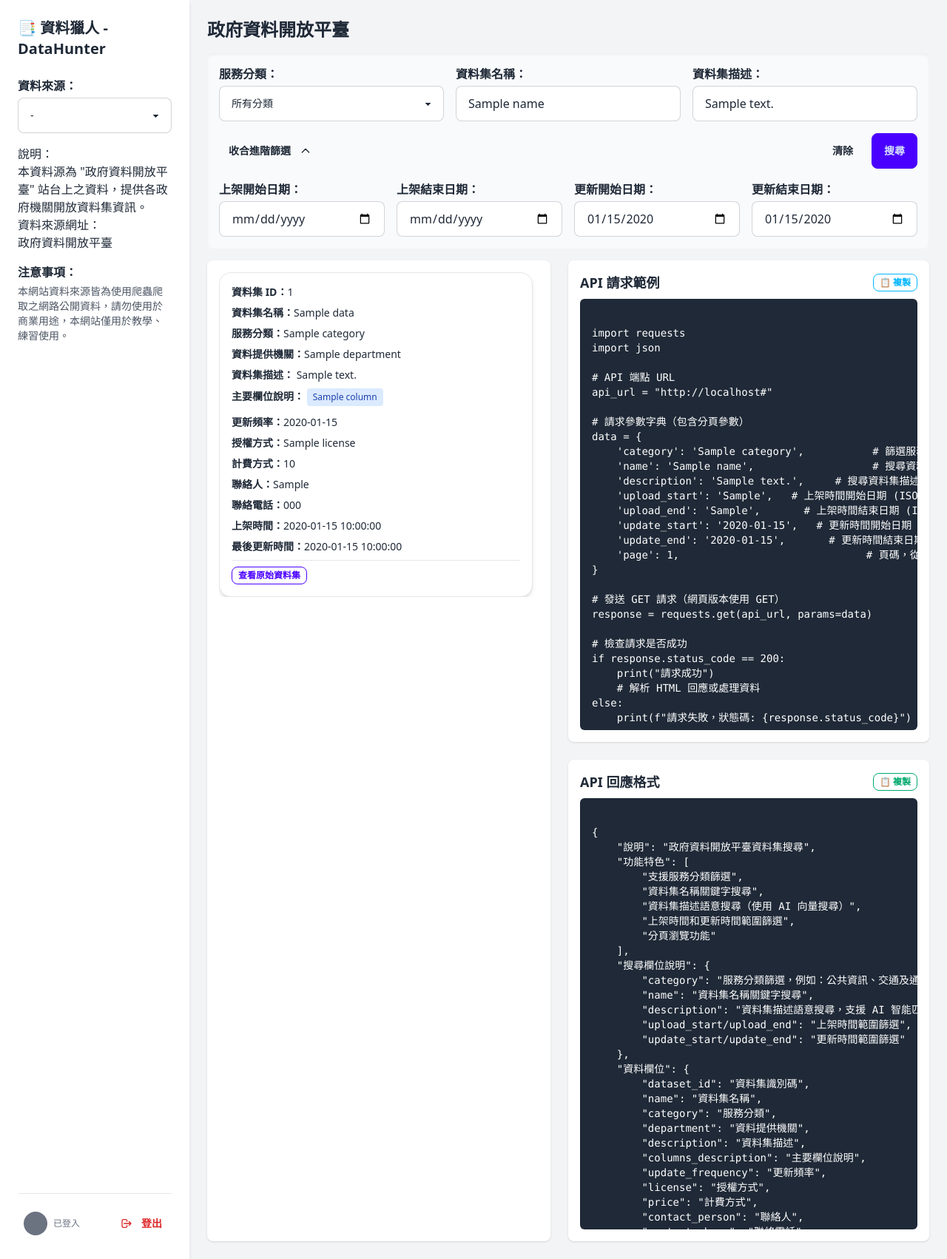
After one commit to nickchen1998/DataHunter, a Django app: template templates/gov_datas.html in a window 1280 px wide. The commit adds this page. Shown: the whole page at 74% size. Run offline with Django 5.2, Linux system fonts and the light colour scheme; the template is opened without the code that fills it: most values are stand-ins (such as "Sample title", 1, 10 or a date in 2020); style sheets or scripts are compiled from the project's sources.

Commit message:
refactor: implement dataset and symptom model enhancements and routing
- Added a new URL pattern for gov-data with a list view endpoint
- Implemented a function to parse and convert date strings to datetime objects with multiple format support
- Updated dataset crawling task to parse date strings and store them as datetime objects
- Added database migration to alter dataset category field with an index
- Introduced migration to convert existing time string fields to datetime fields, including data transformation and field renaming
- Added a migration to alter dataset update_time and upload_time fields to DateTimeField with null support
- Refined the Dataset model to store upload_time and update_time as DateTimeField instead of CharField
- Created a utility module for building dataset querysets with filtering based on categories, name, description, upload and update time ranges
- Developed a ListView to display datasets with filtering options, pagination, and context data for filter controls and current filters
- Expanded the HTML template to include a new option in the site switcher for government data platform
- Updated static package dependencies to newer versions
- Removed created_at field from symptom model
- Added a new URL pattern for listing symptoms
- Created a new migration file to remove the created_at field from symptom model
- Added a new URL pattern for gov-data list view
- Enhanced the main template to include a select menu option for government data platform in navigation

Signed-off-by: nick <nickchen1998@gmail.com>

```diff
--- a/DataHunter/urls.py
+++ b/DataHunter/urls.py
@@ -23,4 +23,5 @@ urlpatterns = [
     path('profile/', include('profiles.urls')),
     path('admin/', admin.site.urls),
     path('symptoms/', include('symptoms.urls')),
+    path('gov-data/', include('gov_datas.urls')),
 ]
--- a/gov_datas/models.py
+++ b/gov_datas/models.py
@@ -6,7 +6,7 @@ class Dataset(models.Model):
     dataset_id = models.IntegerField(unique=True, verbose_name="資料集識別碼")
     url = models.URLField(verbose_name="資料集網址")
     name = models.CharField(max_length=255, verbose_name="資料集名稱")
-    category = models.CharField(max_length=100, verbose_name="服務分類")
+    category = models.CharField(max_length=100, verbose_name="服務分類", db_index=True)
     description = models.TextField(null=True, blank=True, verbose_name="資料集描述")
     columns_description = models.JSONField(models.CharField(max_length=100))
     department = models.CharField(max_length=100, verbose_name="提供機關")
@@ -15,8 +15,8 @@ class Dataset(models.Model):
     price = models.CharField(max_length=100, verbose_name="計費方式")
     contact_person = models.CharField(max_length=100, null=True, blank=True, verbose_name="聯絡人姓名")
     contact_phone = models.CharField(max_length=50, null=True, blank=True, verbose_name="聯絡人電話")
-    upload_time = models.CharField(max_length=50, null=True, blank=True, verbose_name="上架日期")
-    update_time = models.CharField(max_length=50, null=True, blank=True, verbose_name="詮釋資料更新時間")
+    upload_time = models.DateTimeField(null=True, blank=True, verbose_name="上架日期")
+    update_time = models.DateTimeField(null=True, blank=True, verbose_name="詮釋資料更新時間")
     description_embeddings = VectorField(
         dimensions=1536,
         help_text="基於 rag_description 欄位並使用 OpenAI text-embedding-3-small 產生向量。"
--- /dev/null
+++ b/gov_datas/urls.py
@@ -0,0 +1,6 @@
+from django.urls import path
+from .views import GovDataDatasetListView
+
+urlpatterns = [
+    path('list/', GovDataDatasetListView.as_view(), name='gov_data_list'),
+]
--- a/package.json
+++ b/package.json
@@ -7,7 +7,7 @@
     "build-css-prod": "tailwindcss -i ./static/css/input.css -o ./static/css/output.css --minify"
   },
   "devDependencies": {
-    "tailwindcss": "^3.4.0",
-    "daisyui": "^4.12.10"
+    "daisyui": "^4.12.24",
+    "tailwindcss": "^3.4.17"
   }
 }
--- a/symptoms/models.py
+++ b/symptoms/models.py
@@ -18,7 +18,6 @@ class Symptom(models.Model):
 
     question_time = models.DateTimeField(help_text="網站上的患者提問時間。")
     answer_time = models.DateTimeField(help_text="網站上的醫師回答時間。")
-    created_at = models.DateTimeField(auto_now_add=True)
 
     question_embeddings = VectorField(
         dimensions=1536,
--- /dev/null
+++ b/templates/gov_datas.html
@@ -0,0 +1,346 @@
+{% extends 'home.html' %}
+
+{% block source-description %}
+    <p>說明：</p>
+    <p>本資料源為 "政府資料開放平臺" 站台上之資料，提供各政府機關開放資料集資訊。</p>
+    <p> </p>
+    <p>資料來源網址：</p>
+    <p><a href="https://data.gov.tw/" target="_blank">政府資料開放平臺</a></p>
+{% endblock %}
+
+{% block source-name %}
+    <h2>政府資料開放平臺</h2>
+{% endblock %}
+
+{% block filter_section %}
+    <form method="get" action="{% url 'gov_data_list' %}" class="bg-gray-50 p-4 rounded-lg shadow-inner mb-4">
+        <!-- 第一行：基本搜尋欄位 -->
+        <div class="grid grid-cols-1 md:grid-cols-2 lg:grid-cols-3 gap-4">
+            <div>
+                <label for="category-select" class="block font-semibold mb-1">服務分類：</label>
+                <select id="category-select" name="category" class="select select-bordered w-full">
+                    <option value="">所有分類</option>
+                    {% for cat in categories %}
+                        <option value="{{ cat }}" {% if cat == category %}selected{% endif %}>{{ cat }}</option>
+                    {% endfor %}
+                </select>
+            </div>
+            <div>
+                <label for="name-input" class="block font-semibold mb-1">資料集名稱：</label>
+                <input id="name-input" type="text" name="name" value="{{ name }}" placeholder="資料集名稱關鍵字"
+                       class="input input-bordered w-full"/>
+            </div>
+            <div>
+                <label for="description-input" class="block font-semibold mb-1">資料集描述：</label>
+                <input id="description-input" type="text" name="description" value="{{ description }}" placeholder="資料集描述關鍵字"
+                       class="input input-bordered w-full"/>
+            </div>
+        </div>
+
+        <!-- 展開/收合按鈕 -->
+        <div class="mt-4 flex justify-between items-center">
+            <button type="button" id="toggle-advanced-filters" class="btn btn-ghost btn-sm">
+                <span id="toggle-text">展開進階篩選</span>
+                <svg id="toggle-icon" class="w-4 h-4 ml-1 transition-transform duration-200" fill="none" stroke="currentColor" viewBox="0 0 24 24">
+                    <path stroke-linecap="round" stroke-linejoin="round" stroke-width="2" d="M19 9l-7 7-7-7"></path>
+                </svg>
+            </button>
+
+            <!-- 搜尋按鈕區域 - 始終可見 -->
+            <div class="flex gap-2">
+                <a href="{% url 'gov_data_list' %}" class="btn btn-ghost">清除</a>
+                <button type="submit" class="btn btn-primary">搜尋</button>
+            </div>
+        </div>
+
+        <!-- 進階篩選區域 - 可摺疊 -->
+        <div id="advanced-filters" class="hidden mt-4">
+            <div class="grid grid-cols-1 md:grid-cols-2 lg:grid-cols-4 gap-4">
+                <div>
+                    <label for="upload-start" class="block font-semibold mb-1">上架開始日期：</label>
+                    <input id="upload-start" type="date" name="upload_start" value="{{ upload_start }}"
+                           class="input input-bordered w-full"/>
+                </div>
+                <div>
+                    <label for="upload-end" class="block font-semibold mb-1">上架結束日期：</label>
+                    <input id="upload-end" type="date" name="upload_end" value="{{ upload_end }}"
+                           class="input input-bordered w-full"/>
+                </div>
+                <div>
+                    <label for="update-start" class="block font-semibold mb-1">更新開始日期：</label>
+                    <input id="update-start" type="date" name="update_start" value="{{ update_start }}"
+                           class="input input-bordered w-full"/>
+                </div>
+                <div>
+                    <label for="update-end" class="block font-semibold mb-1">更新結束日期：</label>
+                    <input id="update-end" type="date" name="update_end" value="{{ update_end }}"
+                           class="input input-bordered w-full"/>
+                </div>
+            </div>
+        </div>
+    </form>
+{% endblock %}
+
+{% block data-table %}
+    <div class="data-table max-h-[75vh] overflow-y-auto pr-2 space-y-4">
+        {% if object_list %}
+            {% for data in object_list %}
+                <div class="card shadow-md bg-white p-4 border border-gray-200">
+                    <div class="space-y-2 text-sm text-gray-800">
+                        <div><span class="font-semibold">資料集 ID：</span>{{ data.dataset_id }}</div>
+                        <div><span class="font-semibold">資料集名稱：</span>{{ data.name }}</div>
+                        <div><span class="font-semibold">服務分類：</span>{{ data.category }}</div>
+                        <div><span class="font-semibold">資料提供機關：</span>{{ data.department }}</div>
+
+                        <!-- 資料集描述欄 -->
+                        <div>
+                            <span class="font-semibold">資料集描述：</span>
+                            {% if data.description|length > 100 %}
+                                <span id="description-preview-{{ data.dataset_id }}">{{ data.description|slice:":100" }}...</span>
+                                <span id="description-full-{{ data.dataset_id }}" class="hidden">{{ data.description }}</span>
+                                <button data-id="{{ data.dataset_id }}" data-field="description"
+                                        class="btn btn-xs btn-outline btn-info ml-2 toggle-button">展開
+                                </button>
+                            {% else %}
+                                {{ data.description }}
+                            {% endif %}
+                        </div>
+
+                        <div><span class="font-semibold">主要欄位說明：</span>
+                            {% if data.columns_description %}
+                                {% for column in data.columns_description %}
+                                    <span class="inline-block bg-blue-100 text-blue-800 px-2 py-1 rounded text-xs mr-1 mb-1">{{ column }}</span>
+                                {% endfor %}
+                            {% else %}
+                                無
+                            {% endif %}
+                        </div>
+                        <div><span class="font-semibold">更新頻率：</span>{{ data.update_frequency }}</div>
+                        <div><span class="font-semibold">授權方式：</span>{{ data.license }}</div>
+                        <div><span class="font-semibold">計費方式：</span>{{ data.price }}</div>
+
+                        {% if data.contact_person %}
+                        <div><span class="font-semibold">聯絡人：</span>{{ data.contact_person }}</div>
+                        {% endif %}
+
+                        {% if data.contact_phone %}
+                        <div><span class="font-semibold">聯絡電話：</span>{{ data.contact_phone }}</div>
+                        {% endif %}
+
+                        <div><span class="font-semibold">上架時間：</span>{{ data.upload_time|date:"Y-m-d H:i:s" }}</div>
+                        <div><span class="font-semibold">最後更新時間：</span>{{ data.update_time|date:"Y-m-d H:i:s" }}</div>
+
+                        <!-- 操作按鈕區域 -->
+                        <div class="pt-2 border-t border-gray-200">
+                            <a href="{{ data.url }}" target="_blank" class="btn btn-xs btn-outline btn-primary">
+                                查看原始資料集
+                            </a>
+                        </div>
+                    </div>
+                </div>
+            {% endfor %}
+        {% else %}
+            <div class="card shadow-md bg-white p-4 border border-gray-200">
+                <div class="space-y-2 text-sm text-gray-800">
+                    <div><span class="font-semibold">資料集 ID：</span>1</div>
+                    <div><span class="font-semibold">資料集名稱：</span>測試資料集</div>
+                    <div><span class="font-semibold">服務分類：</span>測試分類</div>
+                    <div><span class="font-semibold">資料提供機關：</span>測試機關</div>
+                    <div><span class="font-semibold">資料集描述：</span>這是一個測試資料集的描述</div>
+                    <div><span class="font-semibold">主要欄位說明：</span>測試欄位說明</div>
+                    <div><span class="font-semibold">更新頻率：</span>每日</div>
+                    <div><span class="font-semibold">授權方式：</span>政府資料開放授權條款</div>
+                    <div><span class="font-semibold">計費方式：</span>免費</div>
+                    <div><span class="font-semibold">上架時間：</span>2024-01-01 12:00:00</div>
+                    <div><span class="font-semibold">最後更新時間：</span>2024-01-01 12:00:00</div>
+                </div>
+            </div>
+        {% endif %}
+    </div>
+{% endblock %}
+
+{% block pagination %}
+    {% if is_paginated %}
+        <div class="flex justify-center mt-6">
+            <div class="join">
+                {% if page_obj.has_previous %}
+                    <a href="?{% for key, value in request.GET.items %}{% if key != 'page' %}{{ key }}={{ value }}&{% endif %}{% endfor %}page=1" class="join-item btn">«</a>
+                    <a href="?{% for key, value in request.GET.items %}{% if key != 'page' %}{{ key }}={{ value }}&{% endif %}{% endfor %}page={{ page_obj.previous_page_number }}" class="join-item btn">‹</a>
+                {% endif %}
+
+                <span class="join-item btn btn-active">第 {{ page_obj.number }} 頁，共 {{ page_obj.paginator.num_pages }} 頁</span>
+
+                {% if page_obj.has_next %}
+                    <a href="?{% for key, value in request.GET.items %}{% if key != 'page' %}{{ key }}={{ value }}&{% endif %}{% endfor %}page={{ page_obj.next_page_number }}" class="join-item btn">›</a>
+                    <a href="?{% for key, value in request.GET.items %}{% if key != 'page' %}{{ key }}={{ value }}&{% endif %}{% endfor %}page={{ page_obj.paginator.num_pages }}" class="join-item btn">»</a>
+                {% endif %}
+            </div>
+        </div>
+    {% endif %}
+{% endblock %}
+
+{% block extra_js %}
+<script>
+document.addEventListener('DOMContentLoaded', function() {
+    // 進階篩選展開/收合功能
+    const toggleButton = document.getElementById('toggle-advanced-filters');
+    const advancedFilters = document.getElementById('advanced-filters');
+    const toggleText = document.getElementById('toggle-text');
+    const toggleIcon = document.getElementById('toggle-icon');
+
+    // 檢查是否有進階篩選條件，如果有則預設展開
+    const hasAdvancedFilters =
+        document.getElementById('upload-start').value ||
+        document.getElementById('upload-end').value ||
+        document.getElementById('update-start').value ||
+        document.getElementById('update-end').value;
+
+    if (hasAdvancedFilters) {
+        advancedFilters.classList.remove('hidden');
+        toggleText.textContent = '收合進階篩選';
+        toggleIcon.style.transform = 'rotate(180deg)';
+    }
+
+    toggleButton.addEventListener('click', function() {
+        const isHidden = advancedFilters.classList.contains('hidden');
+
+        if (isHidden) {
+            // 展開
+            advancedFilters.classList.remove('hidden');
+            toggleText.textContent = '收合進階篩選';
+            toggleIcon.style.transform = 'rotate(180deg)';
+        } else {
+            // 收合
+            advancedFilters.classList.add('hidden');
+            toggleText.textContent = '展開進階篩選';
+            toggleIcon.style.transform = 'rotate(0deg)';
+        }
+    });
+
+    // 日期驗證
+    const uploadStart = document.getElementById('upload-start');
+    const uploadEnd = document.getElementById('upload-end');
+    const updateStart = document.getElementById('update-start');
+    const updateEnd = document.getElementById('update-end');
+
+    function validateDateRange(startInput, endInput, rangeName) {
+        if (startInput.value && endInput.value) {
+            if (new Date(startInput.value) > new Date(endInput.value)) {
+                alert(`${rangeName}的開始日期不能晚於結束日期`);
+                endInput.value = '';
+            }
+        }
+    }
+
+    uploadStart.addEventListener('change', () => validateDateRange(uploadStart, uploadEnd, '上架時間'));
+    uploadEnd.addEventListener('change', () => validateDateRange(uploadStart, uploadEnd, '上架時間'));
+    updateStart.addEventListener('change', () => validateDateRange(updateStart, updateEnd, '更新時間'));
+    updateEnd.addEventListener('change', () => validateDateRange(updateStart, updateEnd, '更新時間'));
+
+    // 展開/收合功能（資料內容）
+    document.querySelectorAll('.toggle-button').forEach(button => {
+        button.addEventListener('click', function() {
+            const id = this.getAttribute('data-id');
+            const field = this.getAttribute('data-field');
+            const preview = document.getElementById(`${field}-preview-${id}`);
+            const full = document.getElementById(`${field}-full-${id}`);
+
+            if (preview.classList.contains('hidden')) {
+                preview.classList.remove('hidden');
+                full.classList.add('hidden');
+                this.textContent = '展開';
+            } else {
+                preview.classList.add('hidden');
+                full.classList.remove('hidden');
+                this.textContent = '收合';
+            }
+        });
+    });
+});
+</script>
+{% endblock %}
+
+{% block api-request %}
+import requests
+import json
+
+# API 端點 URL
+api_url = "{{ request.scheme }}://{{ request.get_host }}{% url 'gov_data_list' %}"
+
+# 請求參數字典（包含分頁參數）
+data = {
+    'category': '{{ category }}',           # 篩選服務分類，例如：交通及通訊、公共資訊
+    'name': '{{ name }}',                   # 搜尋資料集名稱關鍵字
+    'description': '{{ description }}',     # 搜尋資料集描述關鍵字（支援向量語意搜尋）
+    'upload_start': '{{ upload_start }}',   # 上架時間開始日期 (ISO格式: YYYY-MM-DD)
+    'upload_end': '{{ upload_end }}',       # 上架時間結束日期 (ISO格式: YYYY-MM-DD)
+    'update_start': '{{ update_start }}',   # 更新時間開始日期 (ISO格式: YYYY-MM-DD)
+    'update_end': '{{ update_end }}',       # 更新時間結束日期 (ISO格式: YYYY-MM-DD)
+    'page': 1,                              # 頁碼，從 1 開始
+}
+
+# 發送 GET 請求（網頁版本使用 GET）
+response = requests.get(api_url, params=data)
+
+# 檢查請求是否成功
+if response.status_code == 200:
+    print("請求成功")
+    # 解析 HTML 回應或處理資料
+else:
+    print(f"請求失敗，狀態碼: {response.status_code}")
+
+# 注意：此為網頁版本的請求方式
+# 如需 JSON API，請聯繫開發團隊獲取 API 端點資訊
+{% endblock %}
+
+{% block api-response %}
+{
+    "說明": "政府資料開放平臺資料集搜尋",
+    "功能特色": [
+        "支援服務分類篩選",
+        "資料集名稱關鍵字搜尋",
+        "資料集描述語意搜尋（使用 AI 向量搜尋）",
+        "上架時間和更新時間範圍篩選",
+        "分頁瀏覽功能"
+    ],
+    "搜尋欄位說明": {
+        "category": "服務分類篩選，例如：公共資訊、交通及通訊",
+        "name": "資料集名稱關鍵字搜尋",
+        "description": "資料集描述語意搜尋，支援 AI 智能匹配",
+        "upload_start/upload_end": "上架時間範圍篩選",
+        "update_start/update_end": "更新時間範圍篩選"
+    },
+    "資料欄位": {
+        "dataset_id": "資料集識別碼",
+        "name": "資料集名稱",
+        "category": "服務分類",
+        "department": "資料提供機關",
+        "description": "資料集描述",
+        "columns_description": "主要欄位說明",
+        "update_frequency": "更新頻率",
+        "license": "授權方式",
+        "price": "計費方式",
+        "contact_person": "聯絡人",
+        "contact_phone": "聯絡電話",
+        "upload_time": "上架時間",
+        "update_time": "最後更新時間",
+        "url": "原始資料集網址"
+    },
+    "範例資料": {
+        "dataset_id": 123456,
+        "name": "台北市公車路線資料",
+        "category": "交通及通訊",
+        "department": "臺北市政府交通局",
+        "description": "提供台北市公車路線的詳細資訊，包含路線名稱、起迄站點、行經路段等。",
+        "columns_description": ["路線編號", "路線名稱", "起站", "迄站", "行經路段"],
+        "update_frequency": "每日",
+        "license": "政府資料開放授權條款",
+        "price": "免費",
+        "contact_person": "張小明",
+        "contact_phone": "02-12345678",
+        "upload_time": "2024-01-01T00:00:00Z",
+        "update_time": "2024-12-15T00:00:00Z",
+        "url": "https://data.gov.tw/dataset/123456"
+    }
+}
+{% endblock %}
--- a/templates/home.html
+++ b/templates/home.html
@@ -17,6 +17,7 @@
             <select id="source-select" class="select select-bordered w-full">
                 <option value="/" {% if request_path == '/' %}selected{% endif %}>-</option>
                 <option value="/symptoms/list/" {% if request_path == '/symptoms/list/' %}selected{% endif %}>衛福部 - 台灣 e 院</option>
+                <option value="/gov-data/list/" {% if request_path == '/gov-data/list/' %}selected{% endif %}>政府資料開放平臺</option>
             </select>
         </div>
 
```
Also changed, not shown: celery_app/crawlers/gov_datas.py (+35 -2 lines), gov_datas/utils.py (added, +66 -0 lines), gov_datas/views.py (+49 -0 lines), gov_datas/migrations/0005_alter_dataset_category.py (added), gov_datas/migrations/0006_change_time_fields_to_datetime.py (added), gov_datas/migrations/0007_alter_dataset_update_time_alter_dataset_upload_time.py (added), package-lock.json, symptoms/migrations/0003_remove_symptom_created_at.py (added).
